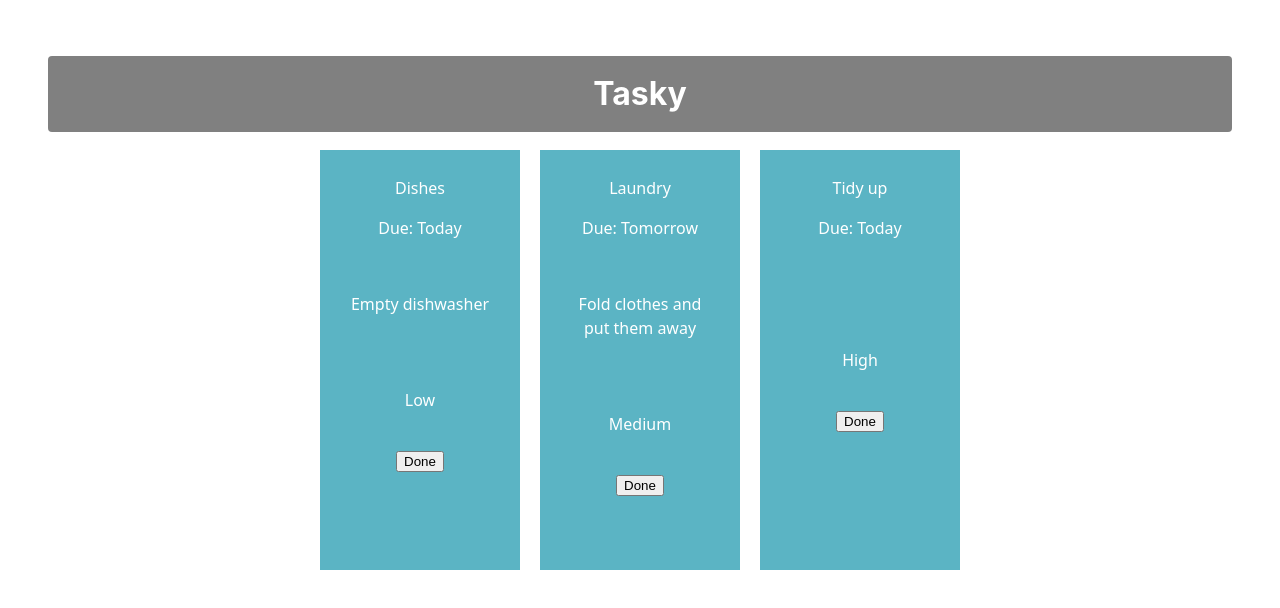
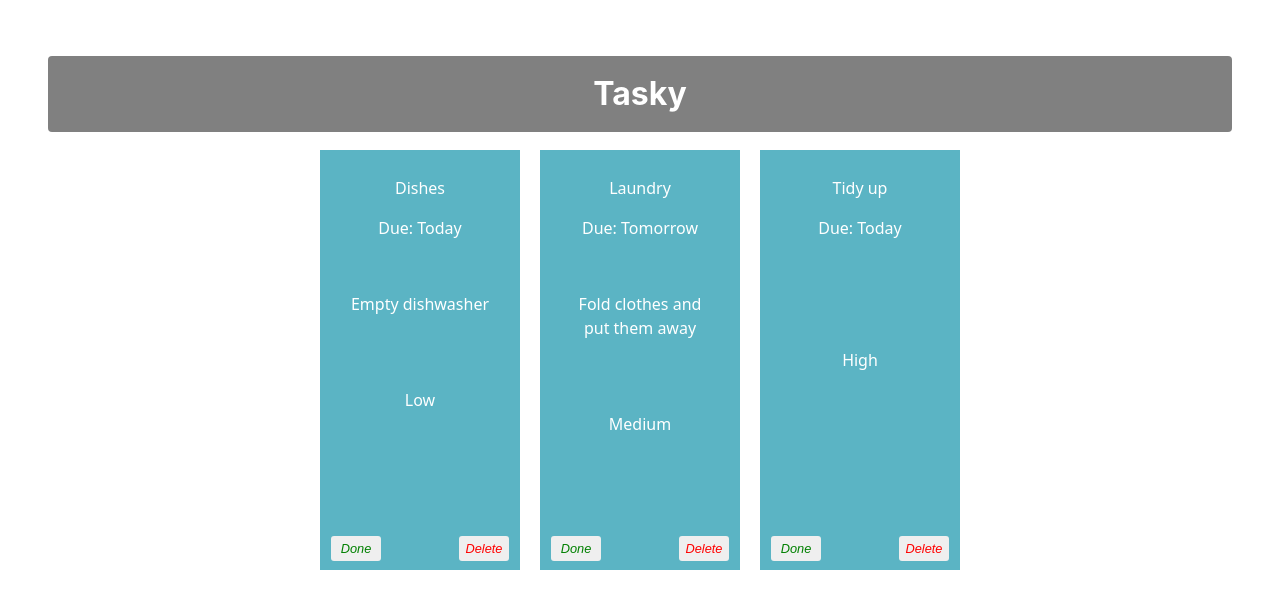
Before and after one commit to FionnODoc/react-basics-labs, a React (Vite) app in the folder tasky/: page / in a window 1280 px wide. Shown: the top 608 px of the page. Built offline with nearby package versions, Linux system fonts and the light colour scheme.

Commit message:
Delete a task

```diff
--- a/tasky/components/Task.jsx
+++ b/tasky/components/Task.jsx
@@ -2,12 +2,15 @@ import React from 'react';
 
 const Task = (props) => {
     return (
-        <div className="card">
+          <div className="card" style={{backgroundColor: props.done ? 'lightgrey' : '#5bb4c4'}}>
+
             <p>{props.title}</p>
             <p>Due: {props.deadline}</p>
             <div className='description'><p>{props.description}</p></div>
             <div className='priority'><p>{props.priority}</p></div>
-            <button onClick={props.markDone}>Done</button>
+            <button onClick={props.markDone} className='doneButton'>Done</button>
+            <button className='deleteButton' onClick={props.deleteTask}>Delete</button>
+
 
 
 
--- a/tasky/src/App.css
+++ b/tasky/src/App.css
@@ -38,3 +38,28 @@ div {
   padding: 10px;
   position: relative;
 }
+
+
+
+button {
+  border: none;
+  border-radius: 3px;
+  font-style: italic;
+  font-size: 0.8em;
+  margin: 4px 6px;
+  width: 50px;
+  height: 25px;
+}
+
+.doneButton {
+  position: absolute;
+  bottom: 5px;
+  left: 5px;
+  color: green;
+}
+.deleteButton {
+  position: absolute;
+  bottom: 5px;
+  right: 5px;
+  color: red;
+}
--- a/tasky/src/App.jsx
+++ b/tasky/src/App.jsx
@@ -17,6 +17,12 @@ function App() {
     setTaskState({tasks});
     console.log(`${taskIndex} ${tasks[taskIndex].done}`);
   }
+    const deleteHandler = (taskIndex) => {
+    const tasks = [...taskState.tasks];
+    tasks.splice(taskIndex, 1);
+    setTaskState({tasks});
+  }
+
 
   return (
     <div className="container">
@@ -30,6 +36,8 @@ function App() {
           priority={task.priority}
           done={task.done}
           markDone={() => doneHandler(index)}
+          deleteTask = {() => deleteHandler(index)}
+
         />
       ))}
     </div>
```
